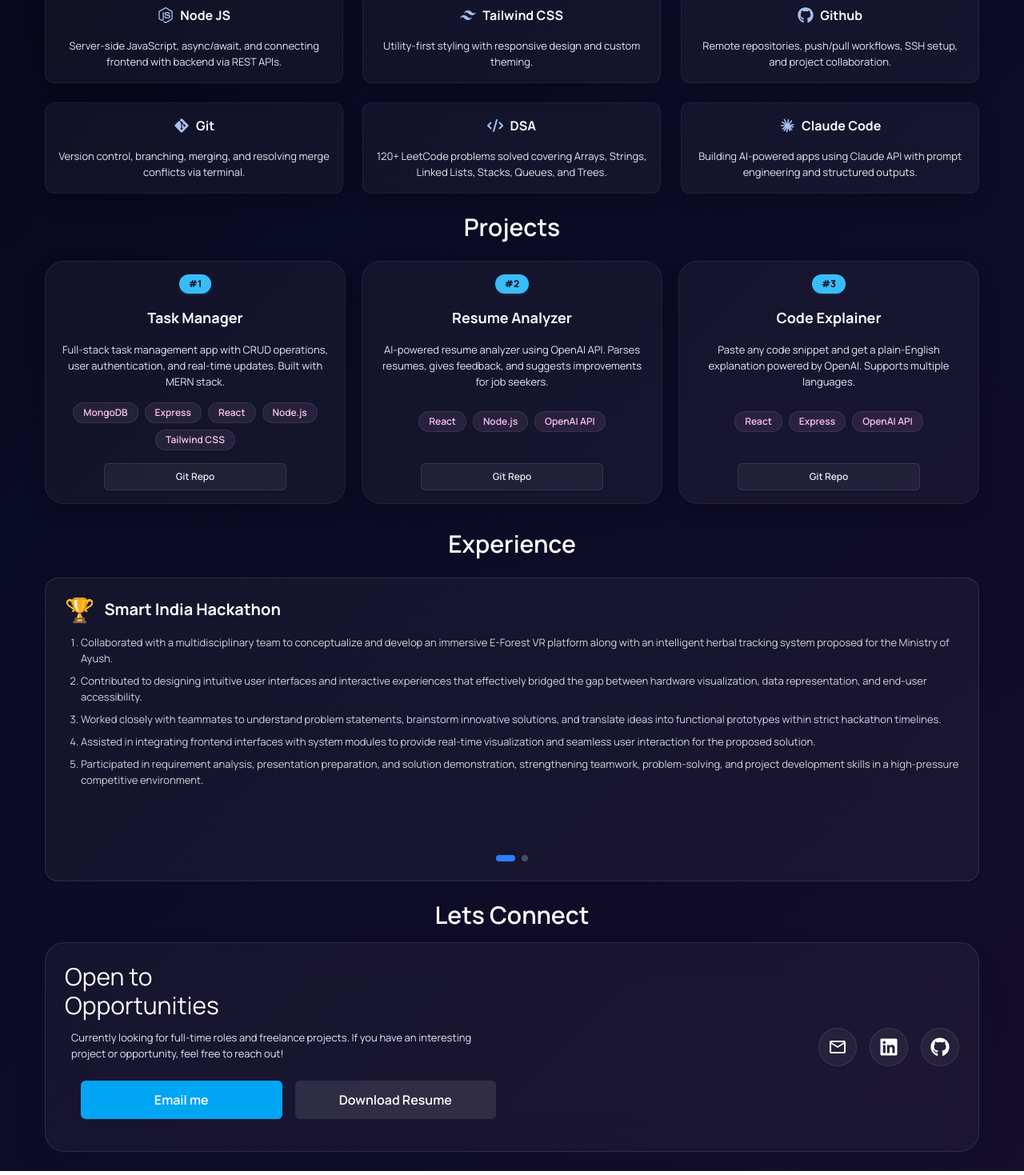
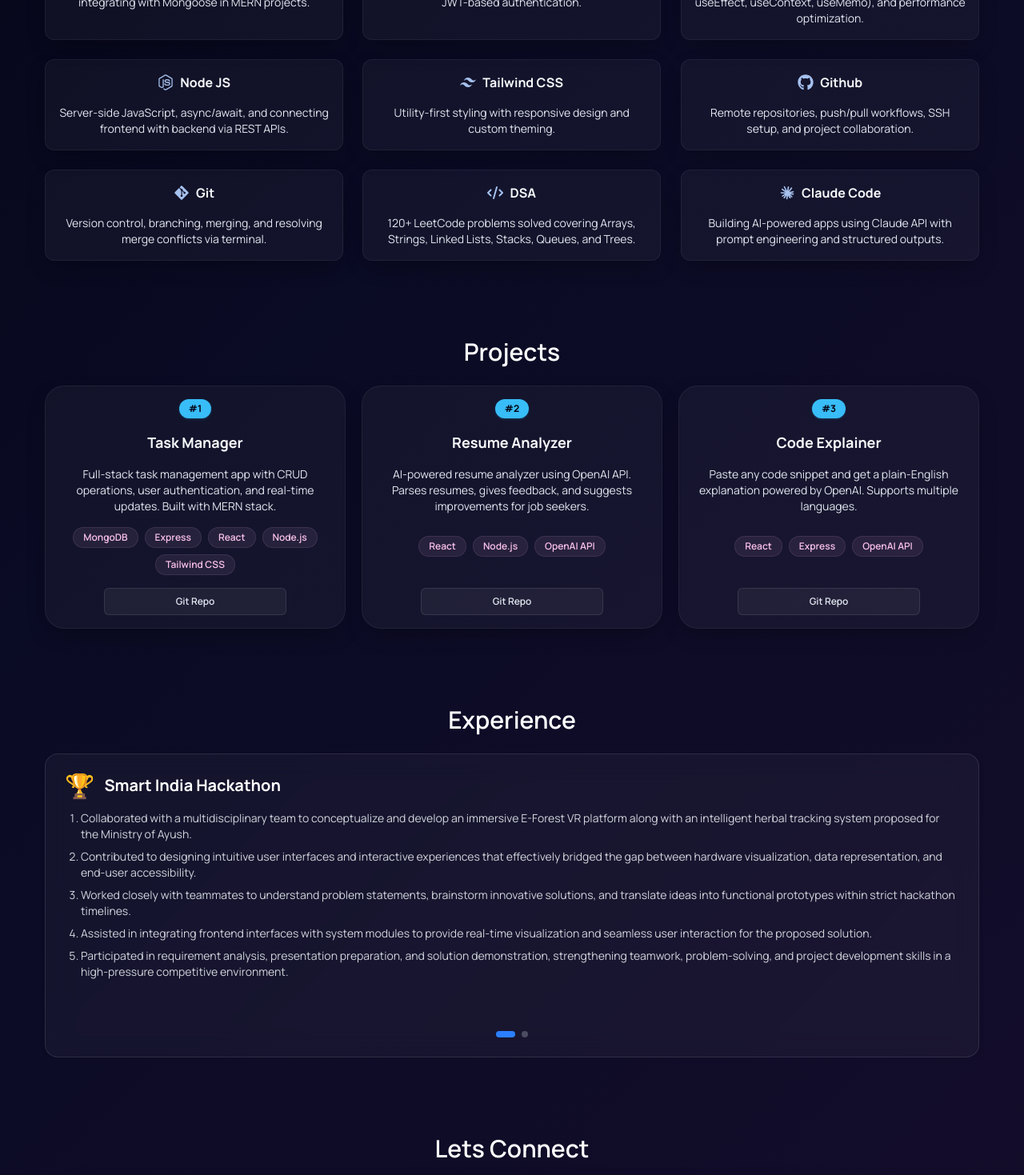
Before and after one commit to Adityabarolia2005/PortfolioWeb, a React (Vite) app: page / in a window 1280 px wide. Shown: the part 1040-2509 px from the top of the page at 80% size. Built offline with nearby package versions, Linux system fonts and the light colour scheme.

Commit message:
Animation staggered Completed

```diff
--- a/src/App.jsx
+++ b/src/App.jsx
@@ -15,15 +15,19 @@
   // if (showSplash) return <SplashScreen onFinish={() => setSplash(false)} />
 
   return (
-    <div className="w-full overflow-x-hidden" id="Home">
+    <div className="w-full overflow-x-hidden flex flex-col " id="Home">
       <Suspense fallback={<PageLoader/>}>
       <ScrollProgress />
       <Nav />
-      <HeroCard />
-      <Skills/>
-      <Projects/>
-      <Experience/>
-      <LetsConnect/>
+
+
+      <div className="space-y-24">
+        <HeroCard />
+        <Skills/>
+        <Projects/>
+        <Experience/>
+        <LetsConnect/>
+      </div>
       </Suspense>
     </div>
   );
--- a/src/components/Description.jsx
+++ b/src/components/Description.jsx
@@ -1,6 +1,6 @@
 function Description({ children, className = '' }) {
   return (
-    <div className={`text-[13px] font-desc leading-5 text-slate-200 ${className}`}>
+    <div className={`text-[14px] font-desc leading-5 text-slate-200 ${className}`}>
       {children}
     </div>
   )
--- a/src/index.css
+++ b/src/index.css
@@ -43,6 +43,9 @@
   --breakpoint-hero:769px;
   --breakdownpoint-slider:542px;
   --breakpoint-hero-full-screen:768px;
+
+  --sectionGap:24;
+
 }
 
 body {
@@ -195,13 +198,13 @@
 
 .dataSlider{
   transition:
-    opacity 0.8s cubic-bezier(0.22, 1, 0.36, 1);
-    will-change: opacity;
+    opacity 1.4s cubic-bezier(0.22, 1, 0.36, 1) ;
+    will-change: ease;
 }
 
 .letContactClass{
   transition:
-    opacity 2s ;
+    opacity 1.4s cubic-bezier(0.22, 1, 0.36, 1) ;
     will-change: opacity;
 }
 
@@ -217,4 +220,19 @@
   opacity: 1;
 }
 
+.stagger-box {
+  opacity: 0;
+  transform: translateY(40px) scale(0.92);
+  transition:
+    opacity 0.6s cubic-bezier(0.16, 1, 0.3, 1),
+    transform 0.6s cubic-bezier(0.16, 1, 0.3, 1);
+  will-change: transform, opacity;
 }
+
+.stagger-box.show-box {
+  opacity: 1;
+  transform: translateY(0) scale(1);
+}
+
+
+}
--- a/src/pages/Experience.jsx
+++ b/src/pages/Experience.jsx
@@ -9,19 +9,22 @@
     const observer = new IntersectionObserver(
       (entries) => {
         const parent = entries[0];
-        if (parent?.isIntersecting && parentExp.current) {
+        if (!parentExp.current) return;
+
+        if (parent?.isIntersecting) {
           parentExp.current.classList.remove("notShow");
           parentExp.current.classList.add("show");
           observer.unobserve(parentExp.current);
         }
       },
-      { threshold: 0.1 }
+      { threshold: 0.4, rootMargin: "0px 0px -10% 0px" }
     );
 
     if (parentExp.current) observer.observe(parentExp.current);
 
     return () => observer.disconnect();
   }, []);
+
 
   const experienceData = [
 
@@ -80,13 +83,14 @@
 
   return (
     <section
-      className="mt-8 flex flex-col max-w-[1200px] w-full mx-auto justify-center overflow-hidden px-4 scroll-mt-[80px] dataSlider notShow"
+      className="flex flex-col max-w-[1200px] w-full mx-auto justify-center overflow-hidden px-4 scroll-mt-[80px] "
       id="Experience"
-      ref={parentExp}
     >
-      <PageHeading className="text-center mb-6 px-4">Experience</PageHeading>
-      <div className="w-full ">
-        <Slider items={experienceData} />
+      <div className="dataSlider notShow" ref={parentExp}>
+        <PageHeading className="text-center mb-6 px-4">Experience</PageHeading>
+        <div className="w-full ">
+          <Slider items={experienceData} />
+        </div>
       </div>
     </section>
   )
--- a/src/pages/LetsConnect.jsx
+++ b/src/pages/LetsConnect.jsx
@@ -1,23 +1,45 @@
-import { useEffect } from "react";
+import { useEffect, useRef } from "react";
 import PageHeading from "../components/PageHeading";
 import Description from "../components/Description";
 import { FaLinkedin } from "react-icons/fa6";
 import { MdOutlineMail } from "react-icons/md";
 import { FaGithub } from "react-icons/fa";
-import { setupFadeOnScroll } from "./animation";
 
 function LetsConnect() {
+  const parentLetContact = useRef(null);
+
   useEffect(() => {
-    return setupFadeOnScroll(".letContactClass", { threshold: 0.2 });
+    const observer = new IntersectionObserver(
+      (entries) => {
+        const parent = entries[0];
+        if (!parentLetContact.current) return;
+
+        if (parent?.isIntersecting) {
+          parentLetContact.current.classList.remove("notShow");
+          parentLetContact.current.classList.add("show");
+          observer.unobserve(parentLetContact.current);
+        }
+      },
+      { threshold: 0.4, rootMargin: "0px 0px -10% 0px" }
+    );
+
+    if (parentLetContact.current) observer.observe(parentLetContact.current);
+
+    return () => observer.disconnect();
   }, []);
 
   return (
-    <section id="contacts" className="w-full max-w-[1200px] mx-auto my-6 space-y-4 px-4 h-auto ">
-
+    <section
+      id="contacts"
+      className="w-full max-w-[1200px] mx-auto mt-16 space-y-4 px-4 h-auto scroll-mt-[80px] mb-4"
+    >
       <PageHeading className="text-center ">Lets Connect</PageHeading>
-      <div className="flex flex-col  md:flex-row w-full my-mar p-6 rounded-3xl border border-white/10 bg-white/[0.04] backdrop-blur-xl shadow-2xl shadow-slate-900/20 space-y-4 fadeOut letContactClass">
+      <div
+        className="flex flex-col md:flex-row w-full my-mar p-6 rounded-3xl border border-white/10 bg-white/[0.04] backdrop-blur-xl shadow-2xl shadow-slate-900/20 space-y-4 notShow letContactClass"
+        ref={parentLetContact}
+      >
         <div className="flex-1 text-center md:text-left">
-          <p className="text-3xl font-heading text-white  mb-3">
+          <p className="text-3xl font-heading text-white mb-3">
             Open to
             <br />
             Opportunities
@@ -27,34 +49,42 @@
             have an interesting project or opportunity, feel free to reach out!
           </Description>
 
-          <div className="mt-6 flex  flex-row gap-4 justify-center">
-            <button className="sm: text-center w-[45%] rounded-md bg-sky-500 px-4 py-3 text-white font-btn font-semibold hover:bg-sky-400 transition cursor-pointer">
+          <div className="mt-6 flex flex-row gap-4 justify-center">
+            <button className="sm:text-center w-[45%] rounded-md bg-sky-500 px-4 py-3 text-white font-btn font-semibold hover:bg-sky-400 transition cursor-pointer">
               Email me
             </button>
-            <a download="AdityaBaroliaResume2.pdf" href="/AdityaBaroliaResume2.pdf" className="sm:text-center w-[45%] rounded-md bg-white/10 text-white px-4 py-3 font-btn font-semibold hover:text-black transition cursor-pointer">
+            <a
+              download="AdityaBaroliaResume2.pdf"
+              href="/AdityaBaroliaResume2.pdf"
+              className="sm:text-center w-[45%] rounded-md bg-white/10 text-white px-4 py-3 font-btn font-semibold hover:text-black transition cursor-pointer"
+            >
               Download Resume
             </a>
           </div>
         </div>
+
         <div className="flex-1 flex items-center justify-center md:justify-end gap-4">
           <a
             href="mailto:adityabarolia@gmail.com"
             target="_blank"
-            className="flex h-12 w-12 items-center justify-center rounded-full border border-white/10 bg-white/5 text-white text-2xl hover:bg-white/20 hover:border-white/30 hover:text-sky-400  hover:scale-105 cursor-pointer"
+            rel="noopener noreferrer"
+            className="flex h-12 w-12 items-center justify-center rounded-full border border-white/10 bg-white/5 text-white text-2xl hover:bg-white/20 hover:border-white/30 hover:text-sky-400 hover:scale-105 cursor-pointer"
           >
             <MdOutlineMail />
           </a>
           <a
             href="https://www.linkedin.com/in/aditya-barolia-22bb12294/"
             target="_blank"
-            className="flex h-12 w-12 items-center justify-center rounded-full border border-white/10 bg-white/5 text-white text-2xl hover:bg-white/20 hover:border-white/30 hover:text-sky-400  hover:scale-105 cursor-pointer"
+            rel="noopener noreferrer"
+            className="flex h-12 w-12 items-center justify-center rounded-full border border-white/10 bg-white/5 text-white text-2xl hover:bg-white/20 hover:border-white/30 hover:text-sky-400 hover:scale-105 cursor-pointer"
           >
             <FaLinkedin />
           </a>
           <a
             href="https://github.com/Adityabarolia2005"
             target="_blank"
-            className="flex h-12 w-12 items-center justify-center rounded-full border border-white/10 bg-white/5 text-white text-2xl hover:bg-white/20 hover:border-white/30 hover:text-sky-400  hover:scale-105 cursor-pointer"
+            rel="noopener noreferrer"
+            className="flex h-12 w-12 items-center justify-center rounded-full border border-white/10 bg-white/5 text-white text-2xl hover:bg-white/20 hover:border-white/30 hover:text-sky-400 hover:scale-105 cursor-pointer"
           >
             <FaGithub />
           </a>
--- a/src/pages/Nav.jsx
+++ b/src/pages/Nav.jsx
@@ -46,7 +46,7 @@
               width={56}
               height={56}
               loading="eager"
-              fetchpriority="high"
+              fetchPriority="high"
               className="block w-[56px] h-[56px] object-contain"
             />
           </a>
@@ -68,7 +68,7 @@
               width={56}
               height={56}
               loading="eager"
-              fetchpriority="high"
+              fetchPriority="high"
               className="block w-[56px] h-[56px] object-contain"
             />
           </a>
--- a/src/pages/Projects.jsx
+++ b/src/pages/Projects.jsx
@@ -18,11 +18,11 @@
       if (parent.isIntersecting) {
         const boxes = parentProjectRef.current.querySelectorAll('.stagger-box');
         boxes.forEach((box, index) => {
-          box.style.transitionDelay = `${index * 0.15}s`;
+          box.style.transitionDelay = `${index * 0.30}s`;
           box.classList.add('show-box');
         });
       }
-    }, { threshold: 0.2 });
+    }, { threshold: 0.3 });
 
     if (parentProjectRef.current) {
       observer.observe(parentProjectRef.current);
@@ -31,7 +31,7 @@
   }, []);
 
   return (
-    <section className='mt-6 w-full px-4 max-w-[1200px] mx-auto scroll-mt-[80px]' id='projects' ref={parentProjectRef}>
+    <section className='w-full px-4 max-w-[1200px] mx-auto scroll-mt-[80px]' id='projects' ref={parentProjectRef}>
       <div className='mb-6 m-auto w-auto text-center'>
         <PageHeading className='stagger-box'>Projects</PageHeading>
       </div>
--- a/src/pages/Skills.jsx
+++ b/src/pages/Skills.jsx
@@ -64,7 +64,7 @@
         if (parent.isIntersecting) {
           const boxes = parentSkillRef.current.querySelectorAll(".stagger-box");
           boxes.forEach((box, index) => {
-            box.style.transitionDelay = `${index * 0.12}s`;
+            box.style.transitionDelay = `${index * 0.30}s`;
             box.classList.add("show-box");
           });
           observer.unobserve(parentSkillRef.current);
@@ -80,9 +80,10 @@
   }, []);
 
   return (
-    <section id="skills" className="scroll-mt-[80px]">
+
+  <section id="skills" className="scroll-mt-[80px] md:mt-16">
     <div
-        className="md:mt-8 max-w-[1200px] w-full mx-auto h-auto px-4"
+      className="max-w-[1200px] w-full mx-auto h-auto px-4"
       ref={parentSkillRef}
     >
       <PageHeading className="text-center stagger-box">Skills</PageHeading>
@@ -100,5 +101,6 @@
       </div>
     </div>
   </section>
+
   );
 }
```
Also changed, not shown: src/pages/animation.js (+21 -21 lines). Lines whose indentation alone changed are shown as unchanged.
